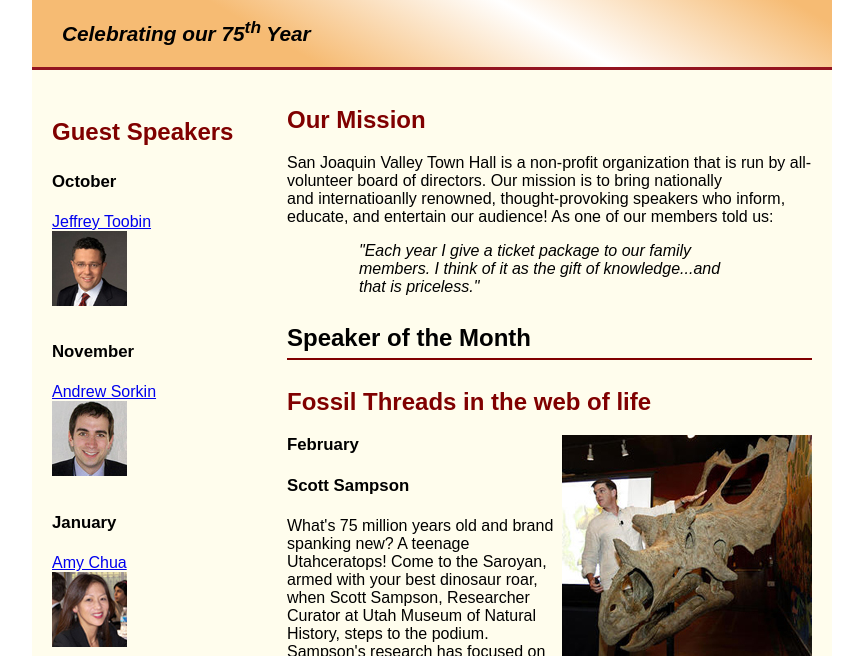
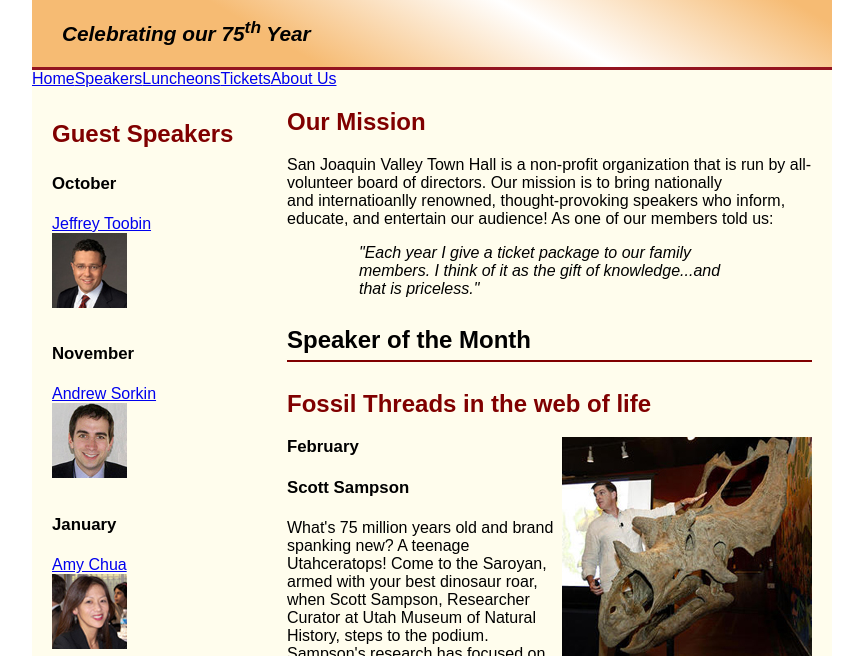
Before and after one commit to morganhah99/A13, a plain HTML site: page town_hall/index.html in a window 1280 px wide. Shown: the part 144-800 px from the top of the page, without its empty margins (208-1071 px from the left). Drawn offline with Linux system fonts and the light colour scheme.

Commit message:
first commit

```diff
--- a/town_hall/index.html
+++ b/town_hall/index.html
@@ -14,7 +14,12 @@
 			<h2>San Joaquin Valley Town Hall</h2>
 			<h3>Celebrating our <span class="shadow">75<sup>th</sup></span> Year</h3>
 		</header>
-
+		<ul id = "nav_menu">
+			<li class ="list"><a href = "index.html" class = "current">Home</a></li>
+			<li class ="list"><a href = "index.html">Speakers</a></li>
+			<li class ="list"><a href = "index.html">Luncheons</a></li>
+			<li class ="list"><a href = "index.html">Tickets</a></li>
+			<li class ="list"><a href = "index.html">About Us</a></li>
 		<main>
 
 			<section><h2 id="red">Our Mission</h2>
--- a/town_hall/styles/main.css
+++ b/town_hall/styles/main.css
@@ -137,3 +137,11 @@ a:focus{
 #red{
 	color: #800000;
 }
+#nav_menu{
+	list-style: none;
+	margin: 0;
+	padding: 0;
+}
+.list{
+	float: left;
+}
```
